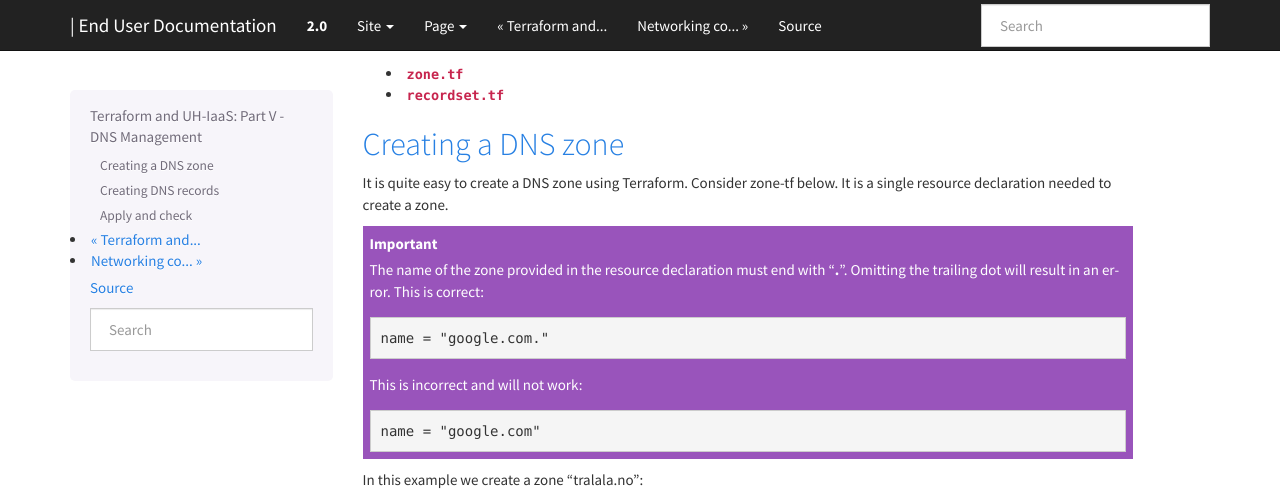
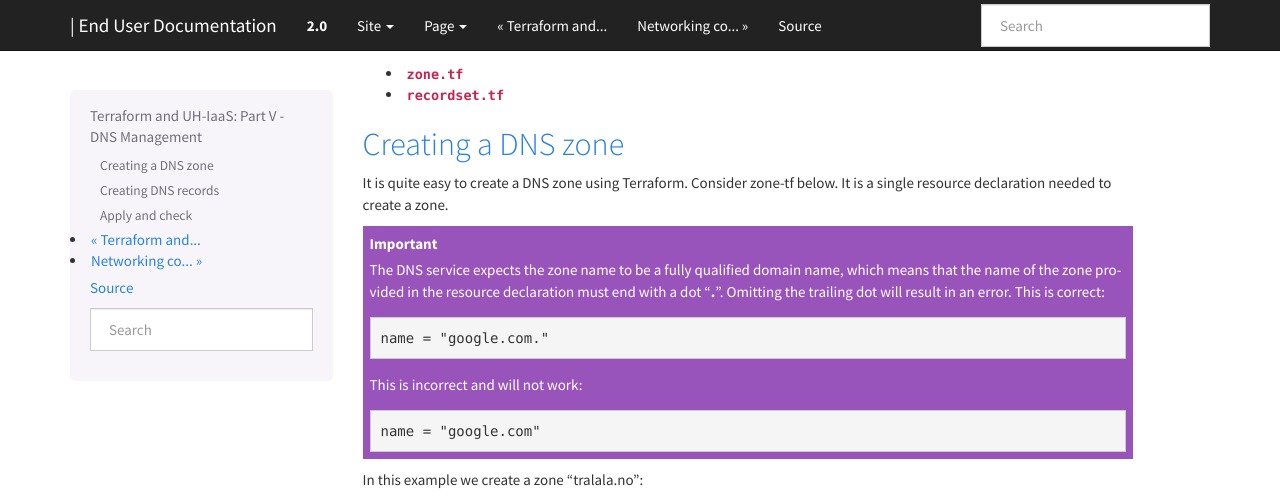
Before and after one commit to norcams/docs-enduser, a Sphinx documentation site: the page built from docs/terraform-part5.rst, in a window 1280 px wide and 900 px high, scrolled down 366 px, cut to the strip 0-497 px from the top of the window. Built offline with Sphinx 7.4.7, drawn with Linux system fonts in a browser that asks for light colours.

Commit message:
terraform dns

```diff
--- a/docs/terraform-part5.rst
+++ b/docs/terraform-part5.rst
@@ -27,9 +27,10 @@ create a zone.
 
 .. IMPORTANT::
 
-   The name of the zone provided in the resource declaration must end
-   with "**.**". Omitting the trailing dot will result in an
-   error. This is correct:
+   The DNS service expects the zone name to be a fully qualified
+   domain name, which means that the name of the zone provided in the
+   resource declaration must end with a dot "**.**". Omitting the
+   trailing dot will result in an error. This is correct:
 
    .. code-block:: console
 
```
